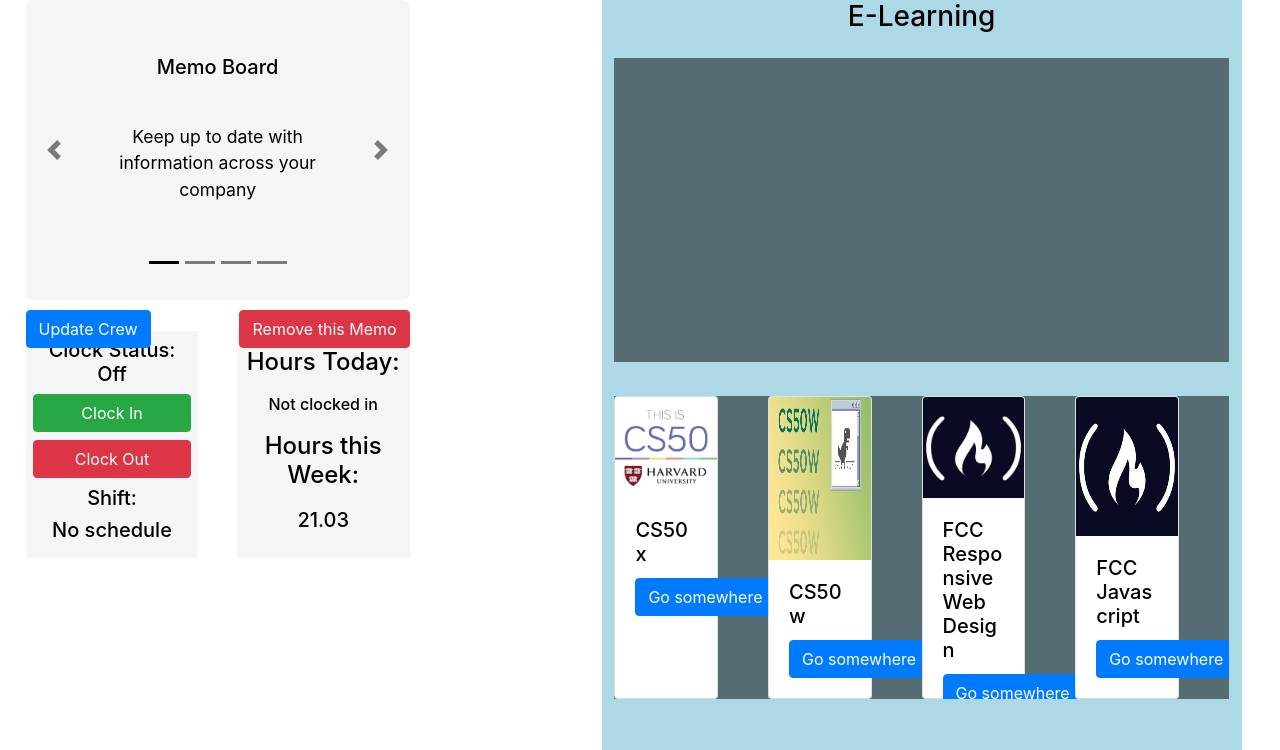
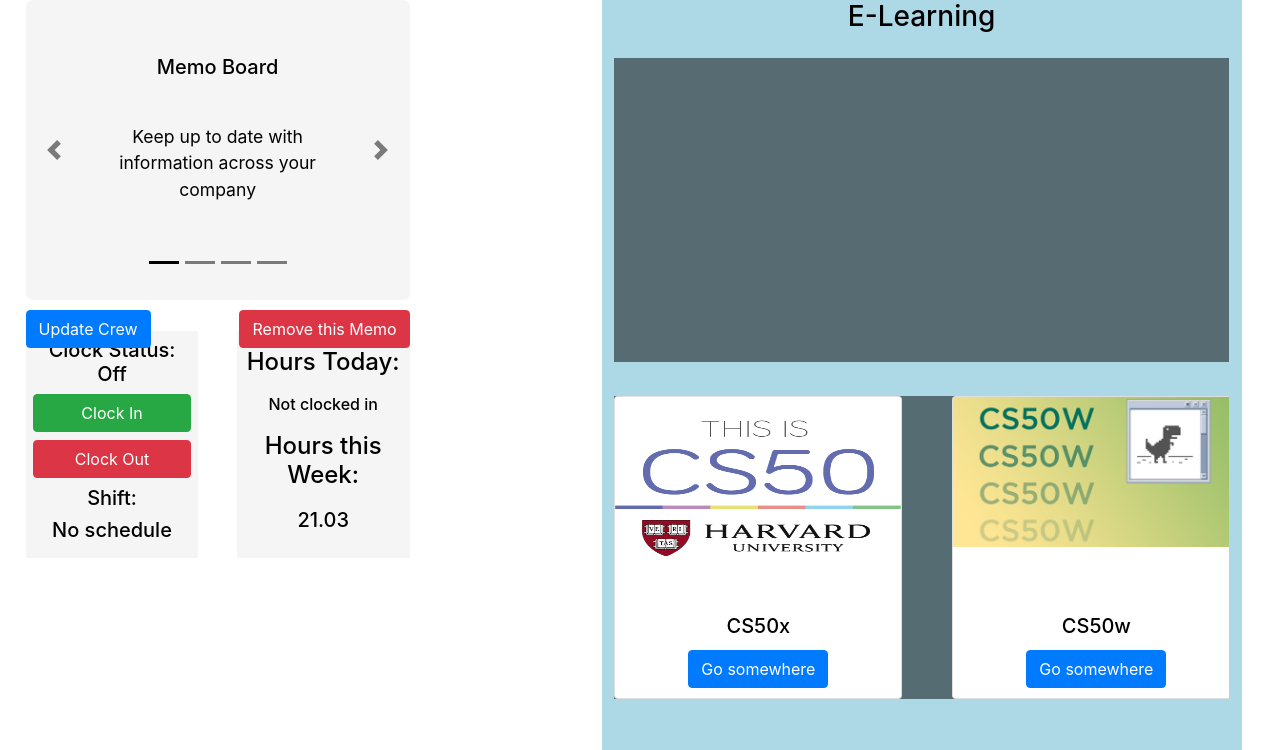
Before and after one commit to DawsonCooper/CS50w_Capstone, a Django app: page / in a window 1280 px wide. Shown: the part 94-844 px from the top of the page. Run offline with Django 4.2, Linux system fonts and the light colour scheme; a user stored in the database is signed in; data comes from the database, SQL or seed files in the repository; both versions use the stored data as it was after the commit; data that the repository does not hold is empty; some libraries are stand-ins or nearby versions.

Commit message:
Started to work out how we will track weeks for scheduling and hours worked and fixed eLearn sizing on desktop

```diff
--- a/personnelPlanet/models.py
+++ b/personnelPlanet/models.py
@@ -27,6 +27,8 @@ class Availability(models.Model):
 
 class Schedule(models.Model):
     employee = models.IntegerField()
+    weekStart = models.DateField(null=True, blank=True)
+    weekEnd = models.DateField(null=True, blank=True)
     monday = models.CharField(default='off', max_length=15)
     tuesday = models.CharField(default='off', max_length=15)
     wednesday = models.CharField(default='off', max_length=15)
@@ -38,6 +40,8 @@ class Schedule(models.Model):
     def serialize(self):
         return {
             'employee': self.employee,
+            'weekStart': self.weekStart,
+            'weekEnd': self.weekEnd,
             'monday': self.monday,
             'tuesday': self.tuesday,
             'wednesday': self.wednesday,
--- a/personnelPlanet/static/scripts.js
+++ b/personnelPlanet/static/scripts.js
@@ -339,6 +339,18 @@ document.addEventListener("DOMContentLoaded", () => {
     }
     // SHIFT MAKER FUNCTION
     else if (/\bshifts\b/gi.test(window.location.href)){
+        let today = new Date();
+        let weekStart = (today.getDate() - today.getDay()) + 1;
+        let weekEnd = weekStart + 6;
+        let weekStartMonth = new Date(today.setDate(weekStart)).getMonth() + 1;
+        let weekEndMonth = new Date(today.setDate(weekEnd)).getMonth() + 1;;
+        let weekStartDay = new Date(today.setDate(weekStart)).getDate();
+        let weekEndDay = new Date(today.setDate(weekEnd)).getDate();
+        let weekSelect = document.querySelector('#week');
+        let option = document.createElement('option');
+        option.textContent = `${weekStartMonth}/${weekStartDay}-${weekEndMonth}/${weekEndDay}`
+        weekSelect.appendChild(option);
+        console.log({weekStart, weekEnd,weekEndMonth,weekStartDay,weekStartMonth, weekEndDay});
         if(isEmployer){
             let scheduleDropdown = document.querySelector("#employee-schedule-dropdown")
             let submitSchedule = document.querySelector("#submit-schedule")
@@ -463,6 +475,7 @@ document.addEventListener("DOMContentLoaded", () => {
         document.querySelector('#clock-out').addEventListener('click', () =>{
             clockOut();
         });
+
+
     }
-
 })
--- a/personnelPlanet/static/style.css
+++ b/personnelPlanet/static/style.css
@@ -558,29 +558,29 @@ nav{
     background-color: rgba(0,0,0,.5);
     margin: 2%;
     overflow-x: scroll;
+    overflow-y: hidden;
     scroll-behavior: smooth;
-    scrollbar-width: none;
+    scrollbar-width:thin;
     scrollbar-color: lightgrey white;
 }
 .eLearn-row::-webkit-scrollbar{
     display: none;
 }
 .home-card{
-    height: 45%;
+    height: 100% !important;
     margin-right: 50px;
 }
-.home-card .home-card-body{
-    display: none;
+.home-card-body{
+    text-align: center;
     position: absolute;
-    bottom: 0;
+    bottom: 10px;
     width: 100%;
-    color: white !important;
-    background-color: rgba(0,0,0,0);
-    transition: all 0.5s ease;
 }
-.home-card:hover .home-card-body{
-    display: block;
-    background-color: rgba(0,0,0,.5);
+.home-card-body a{
+
+}
+.card-img-top{
+    max-height: 60% !important;
 }
 /*  -------------- HOME PAGE MOBILE --------------  */
 @media (max-width: 650px) {
--- a/personnelPlanet/templates/employer/shift.html
+++ b/personnelPlanet/templates/employer/shift.html
@@ -11,6 +11,9 @@
     {% endif %}
     {% endfor %}
     {% endif %}
+</select>
+<select id='week' class="form-select">
+  <option selected hidden>Week</option>
 </select>
 <!-- WE WILL WANT A TABLE THAT DISPLAYS EMPLOYEE SHIFT INFO ONCE AN EMPLOYEE IS CLICKED IN THE SELECT MENU -->
 <table id="employer-schedule-table" class="table table-bordered">
--- a/personnelPlanet/templates/home.html
+++ b/personnelPlanet/templates/home.html
@@ -89,33 +89,43 @@
 
           </div>
           <div id='eLearn-complete' class='eLearn-row'>
+
+            <section>
             <div class="card home-card" style="width: 18rem;">
               <img class="card-img-top" src="{% static '/media/cs50.png' %}" alt="Card image cap">
-              <div class="card-body">
+              <div class="home-card-body">
                 <h5 class="card-title">CS50x</h5>
                 <a href="#" class="btn btn-primary">Go somewhere</a>
               </div>
             </div>
+          </section>
+            <section>
             <div class="card home-card" style="width: 18rem;">
-              <img class="card-img-top" src="{% static '/media/cs50w.png' %}" height='100%'alt="Card image cap">
-              <div class="card-body">
+              <img class="card-img-top" src="{% static '/media/cs50w.png' %}" alt="Card image cap">
+              <div class="home-card-body">
                 <h5 class="card-title">CS50w</h5>
                 <a href="#" class="btn btn-primary">Go somewhere</a>
               </div>
             </div>
+          </section>
+            <section>
             <div class="card home-card" style="width: 18rem;">
-              <img class="card-img-top" src="{% static '/media/fcc.png' %}" height='100%'alt="Card image cap">
-              <div class="card-body">
+              <img class="card-img-top" src="{% static '/media/fcc.png' %}" alt="Card image cap">
+              <div class="home-card-body">
                 <h5 class="card-title">FCC Responsive Web Design</h5>
                 <a href="#" class="btn btn-primary">Go somewhere</a>
               </div>
-            </div><div class="card home-card" style="width: 18rem;">
-              <img class="card-img-top" src="{% static '/media/fcc.png' %}" height='100%'alt="Card image cap">
-              <div class="card-body">
+            </div>
+          </section>
+            <section>
+            <div class="card home-card" style="width: 18rem;">
+              <img class="card-img-top" src="{% static '/media/fcc.png' %}" alt="Card image cap">
+              <div class="home-card-body">
                 <h5 class="card-title">FCC Javascript</h5>
                 <a href="#" class="btn btn-primary">Go somewhere</a>
               </div>
             </div>
+          </section>
           </div>
         </div>
       </div>
--- a/personnelPlanet/views.py
+++ b/personnelPlanet/views.py
@@ -308,6 +308,7 @@ def shift(request):
         workerId = data.get('workerId')
         print('working')
         print(scheduleChanges, workerId)
+        # VERY POOR PRACTICE USING ARRAY INSTEAD OF OBJECT THESE INDEXS ARE ARBITRARY
         try:
             Schedule.objects.filter(employee=workerId).update(
                 monday=scheduleChanges[0],
```
Also changed, not shown: db.sqlite3, personnelPlanet/migrations/0018_schedule_weekend_schedule_weekstart.py (added).
